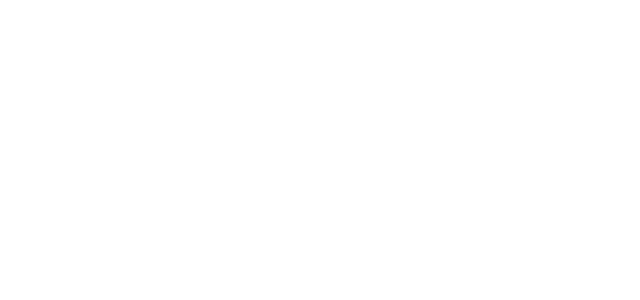
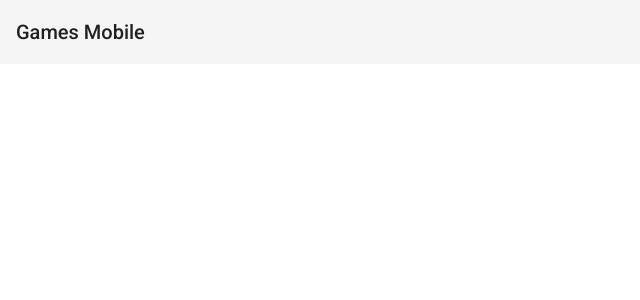
Before and after one commit to Daniel-Fonseca-da-Silva/Desafio-Ecommerce-Games-Mobile, an Angular app in the folder front/: page / in a window 1280 px wide. Shown: the top 300 px of the page, without its empty margins (0-640 px from the left). Built offline with nearby package versions, Linux system fonts and the light colour scheme.

Commit message:
Criado navbar

```diff
--- a/front/src/app/app.component.html
+++ b/front/src/app/app.component.html
@@ -0,0 +1 @@
+<app-toolbar></app-toolbar>
--- /dev/null
+++ b/front/src/app/component/toolbar/toolbar.component.html
@@ -0,0 +1,3 @@
+<mat-toolbar>
+    <span class="textIntro">Games Mobile</span>
+</mat-toolbar>
--- /dev/null
+++ b/front/src/app/component/toolbar/toolbar.component.ts
@@ -0,0 +1,15 @@
+import { Component, OnInit } from '@angular/core';
+
+@Component({
+  selector: 'app-toolbar',
+  templateUrl: './toolbar.component.html',
+  styleUrls: ['./toolbar.component.css']
+})
+export class ToolbarComponent implements OnInit {
+
+  constructor() { }
+
+  ngOnInit(): void {
+  }
+
+}
```
Also changed, not shown: front/src/app/app.module.ts (+8 -2 lines), front/src/app/component/toolbar/toolbar.component.css (added).
